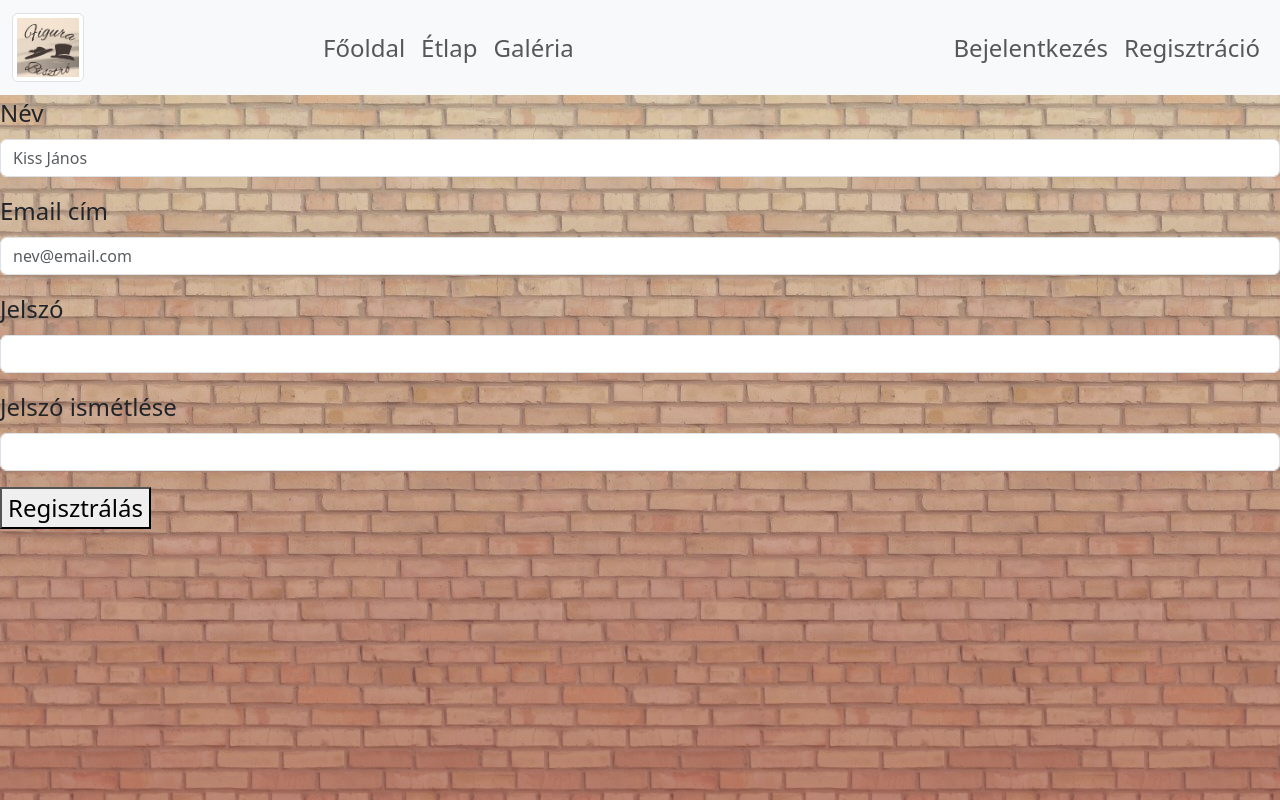
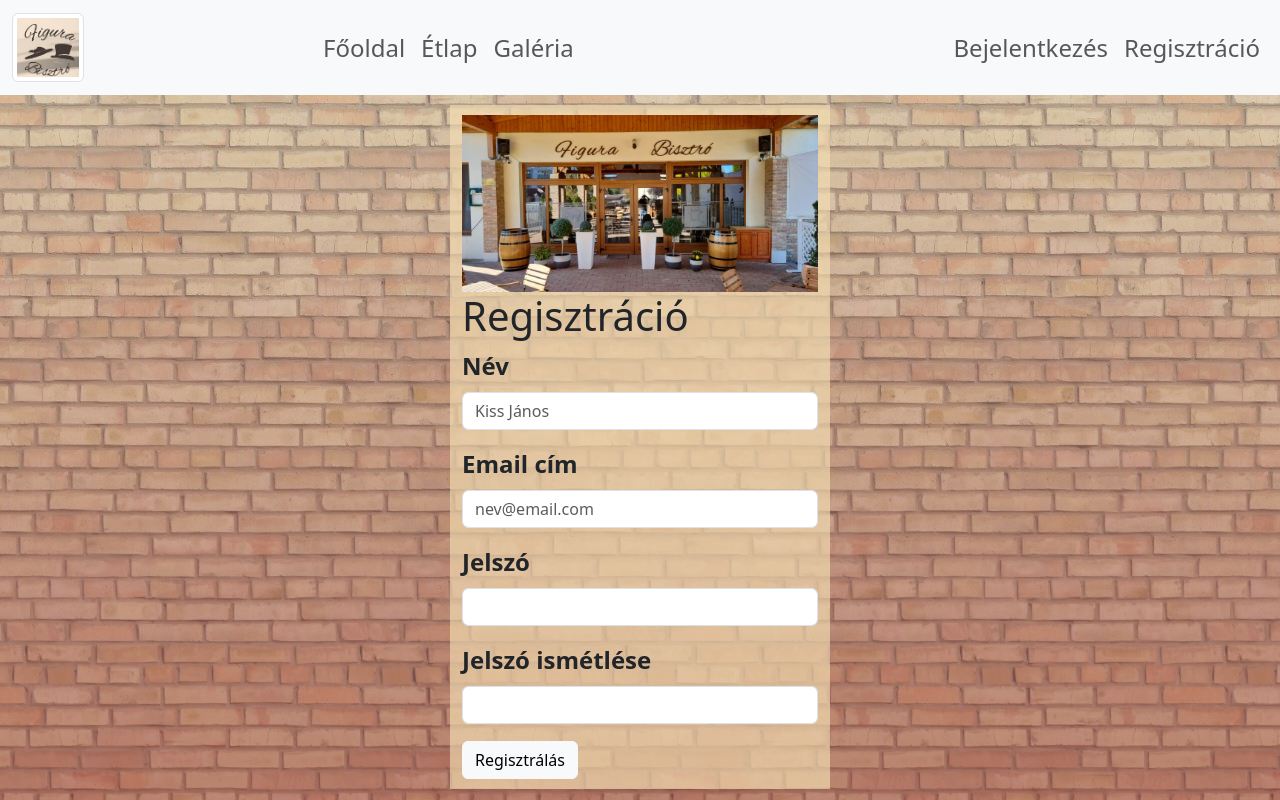
Before and after one commit to k1ssmate123/Restaurant-Project, a React (Create React App) app in the folder figura/: page /register in a window 1280 px wide. Built offline with nearby package versions, Linux system fonts and the light colour scheme.

Commit message:
register form design

```diff
--- a/figura/src/Components/CartProduct.js
+++ b/figura/src/Components/CartProduct.js
@@ -2,9 +2,16 @@ import React from "react";
 import Dropdown from "react-bootstrap/Dropdown";
 import Button from "react-bootstrap/Button";
 import DeleteIcon from "@mui/icons-material/Delete";
+import Container from "react-bootstrap/Container";
+import Row from "react-bootstrap/Row";
+import Col from "react-bootstrap/Col";
+
 function CartProduct({ item, remove }) {
   return (
     <Dropdown.Item>
+      <Row>
+        <Col></Col>
+        <Col>
           {item.name} - {item.price} Ft
           <Button
             onClick={(e) => {
@@ -15,6 +22,8 @@ function CartProduct({ item, remove }) {
           >
             <DeleteIcon />
           </Button>
+        </Col>
+      </Row>
     </Dropdown.Item>
   );
 }
--- a/figura/src/Components/Header.css
+++ b/figura/src/Components/Header.css
@@ -1,4 +1,7 @@
-.header__logo
-{
-    width:25%;
+.header__logo {
+  width: 25%;
 }
+
+.header__dropdownButton {
+  margin-top: 10px;
+}
--- a/figura/src/Components/Header.js
+++ b/figura/src/Components/Header.js
@@ -11,6 +11,7 @@ import { useCart } from "../Contexts/cartContext.js";
 import DropdownButton from "react-bootstrap/DropdownButton";
 import ShoppingCartIcon from "@mui/icons-material/ShoppingCart";
 import CartProduct from "./CartProduct.js";
+import Badge from "react-bootstrap/Badge";
 function Header() {
   const { isLoggedIn, logout } = useAuth();
   const { emptyCart, cart, removeFromCart, fullPrice } = useCart();
@@ -45,10 +46,11 @@ function Header() {
     if (!emptyCart) {
       return (
         <DropdownButton
+          className="header__dropdownButton"
           title={
             <span style={{ alignItems: "center" }}>
               <ShoppingCartIcon />
-              {fullPrice()} Ft
+              <Badge bg="info"> {fullPrice()} Ft</Badge>
             </span>
           }
         >
--- a/figura/src/Pages/Menu.js
+++ b/figura/src/Pages/Menu.js
@@ -9,12 +9,14 @@ import Product from "../Components/Product";
 import useFetch from "../Hooks/useFetch";
 import "./Style/Menu.css";
 import SearchIcon from "@mui/icons-material/Search";
+import Spinner from "react-bootstrap/Spinner";
+import Offcanvas from "react-bootstrap/Offcanvas";
+
 function Menu() {
-  const [open, setOpen] = React.useState(false);
+  const [show, setShow] = useState(false);
 
-  const toggleDrawer = (newOpen) => () => {
-    setOpen(newOpen);
-  };
+  const handleClose = () => setShow(false);
+  const handleShow = () => setShow(true);
 
   const { data: menuCategories, error: categoryError } = useFetch(
     "https://localhost:7146/Menu/Categories"
@@ -42,7 +44,11 @@ function Menu() {
   }
 
   if (!menuCategories || !menuItems) {
-    return <div className="menu__loading">Betöltés...</div>;
+    return (
+      <Spinner animation="border" role="status">
+        <span className="visually-hidden">Loading...</span>
+      </Spinner>
+    );
   }
 
   const handleCategoryChange = (e, category) => {
@@ -96,19 +102,21 @@ function Menu() {
   return (
     <Container className="menu__main">
       <h1 className="menu__title">
-        <Button onClick={toggleDrawer(true)}>
+        <Button onClick={handleShow}>
           <SearchIcon />
         </Button>
         Étlap / Itallap
       </h1>
       {renderMenuItems()}
-      <Drawer
-        className="menu__drawer"
-        open={open}
-        onClose={toggleDrawer(false)}
-      >
-        <Form>{menuCategories.map(checkBoxes)}</Form>
-      </Drawer>
+
+      <Offcanvas show={show} onHide={handleClose}>
+        <Offcanvas.Header closeButton>
+          <Offcanvas.Title>Szűrés</Offcanvas.Title>
+        </Offcanvas.Header>
+        <Offcanvas.Body>
+          <Form>{menuCategories.map(checkBoxes)}</Form>
+        </Offcanvas.Body>
+      </Offcanvas>
     </Container>
   );
 }
--- a/figura/src/Pages/Register.js
+++ b/figura/src/Pages/Register.js
@@ -1,7 +1,14 @@
 import React, { useState } from "react";
 import Form from "react-bootstrap/Form";
 import useRegister from "../Hooks/useRegister";
-
+import "./Style/Register.css";
+import Container from "react-bootstrap/Container";
+import Row from "react-bootstrap/Row";
+import Col from "react-bootstrap/Col";
+import Button from "react-bootstrap/Button";
+import Image from "react-bootstrap/Image";
+import RegisterImg from "../img/regbg.jpg";
+import Stack from "react-bootstrap/Stack";
 function Register() {
   //const [error, setError] = useState("");
   const { register, error } = useRegister();
@@ -17,6 +24,12 @@ function Register() {
   };
 
   return (
+    <Container className="register__container">
+      <Row>
+        <Col></Col>
+        <Col className="register__formCol">
+          <Stack>
+            <Image src={RegisterImg} fluid /> <h1>Regisztráció</h1>
             <Form onSubmit={SignUp}>
               <Form.Group className="mb-3">
                 <Form.Label htmlFor="name">Név</Form.Label>
@@ -41,12 +54,29 @@ function Register() {
                 <Form.Control id="password" name="password" type="password" />
               </Form.Group>
               <Form.Group className="mb-3">
-        <Form.Label htmlFor="passwordAgain">Jelszó ismétlése</Form.Label>
-        <Form.Control id="passwordAgain" name="passwordAgain" type="password" />
+                <Form.Label htmlFor="passwordAgain">
+                  Jelszó ismétlése
+                </Form.Label>
+                <Form.Control
+                  id="passwordAgain"
+                  name="passwordAgain"
+                  type="password"
+                />
               </Form.Group>
-      <button type="submit">Regisztrálás</button>
+              <Button
+                variant="light"
+                as="input"
+                type="submit"
+                value="Regisztrálás"
+              />
               {error && <p>{error}</p>}
             </Form>
+          </Stack>
+        </Col>
+
+        <Col></Col>
+      </Row>
+    </Container>
   );
 }
 
--- /dev/null
+++ b/figura/src/Pages/Style/Register.css
@@ -0,0 +1,8 @@
+.register__formCol {
+  background-color: rgba(245, 222, 179, 0.644);
+  padding: 10px;
+  font-weight: bold;
+}
+.register__container {
+  padding: 10px;
+}
```
Also changed, not shown: figura/src/img/regbg.jpg (added). Lines whose indentation alone changed are shown as unchanged.
